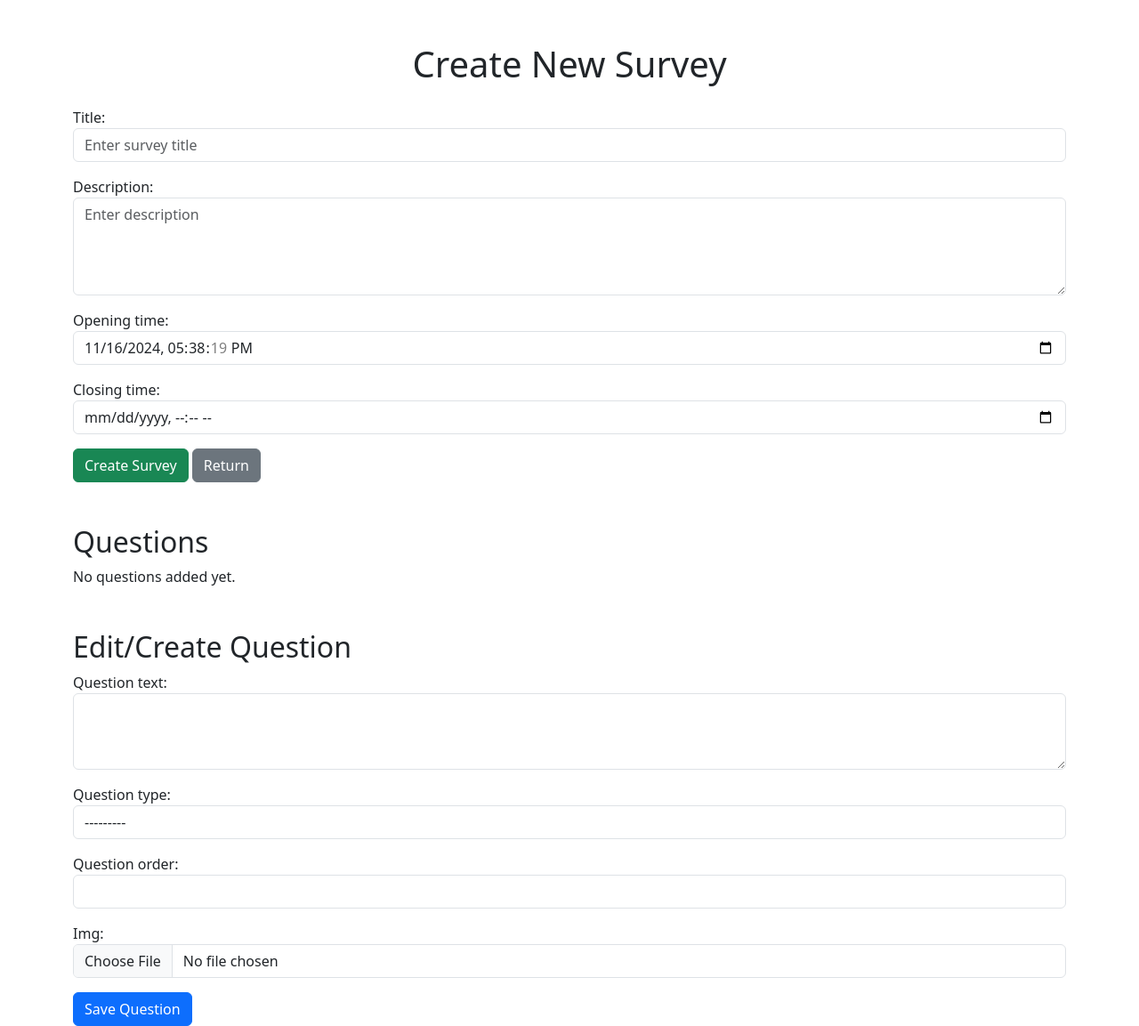
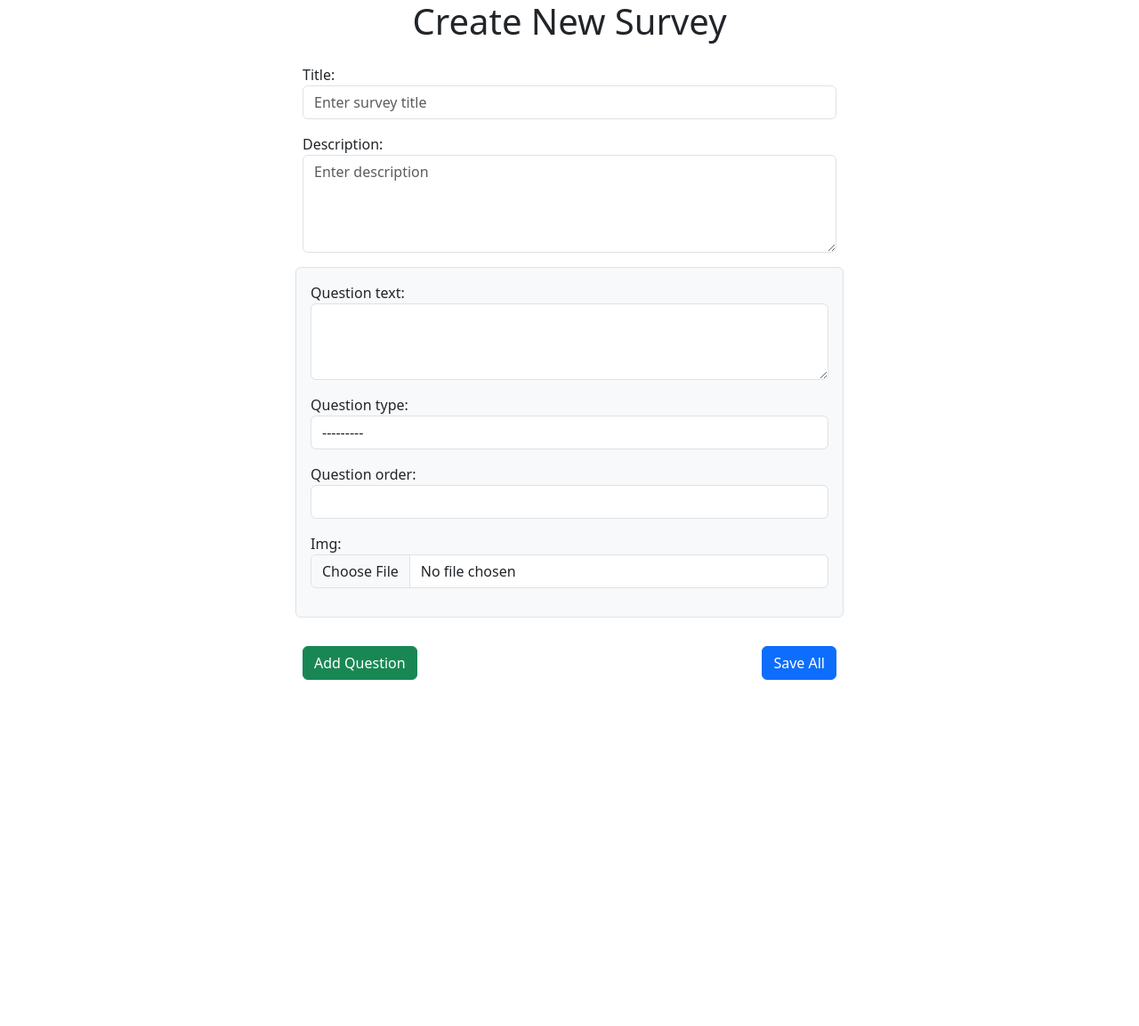
Before and after one commit to fajar-i/Resfound, a Django app: page /create_survey/ in a window 1280 px wide. Shown: the whole page at 89% size. After the commit the page ends 764 px from the top, so only its background shows below. Run offline with Django 5.2, Linux system fonts and the light colour scheme; tables that the repository leaves empty hold one stand-in row (values such as "Sample post").

Commit message:
create survey

```diff
--- a/survey/forms.py
+++ b/survey/forms.py
@@ -6,12 +6,10 @@ from .models import Survey, Question, QuestionType, ResponseChoice
 class FormToCreateSurvey(forms.ModelForm):
     class Meta:
         model = Survey
-        fields = ['title', 'description', 'opening_time', 'closing_time']
+        fields = ['title', 'description']
         widgets = {
             'title': forms.TextInput(attrs={'class': 'form-control', 'placeholder': 'Enter survey title'}),
             'description': forms.Textarea(attrs={'class': 'form-control', 'placeholder': 'Enter description', 'rows': 4}),
-            'opening_time': forms.DateTimeInput(attrs={'type': 'datetime-local', 'class': 'form-control'}),
-            'closing_time': forms.DateTimeInput(attrs={'type': 'datetime-local', 'class': 'form-control'}),
         }
 
 # Form to create questions
--- a/survey/templates/Insert_Question.html
+++ b/survey/templates/Insert_Question.html
@@ -20,26 +20,17 @@
 
     <form method="POST" enctype="multipart/form-data">
         {% csrf_token %}
+
+        <!-- Survey Form -->
         {{ survey_form.as_p }}
-
         {% if survey_form.errors %}
-        <div class="alert alert-danger">
-            {{ survey_form.errors }}
-        </div>
+        <div class="alert alert-danger">{{ survey_form.errors }}</div>
         {% endif %}
 
-        <button type="submit" name="survey_form" class="btn btn-success">save</button>
-        <a href="{% url 'list_my_survey' %}" class="btn btn-secondary">Return</a>
-    </form>
-
-    <div class="container mt-5">
-        <form method="POST" id="dynamic-formset" enctype="multipart/form-data">
-            {% csrf_token %}
-
-            <!-- Available questions -->
-            {{ formset.management_form }}
+        <!-- Question Formset -->
+        {{ question_form.management_form }}
         <div id="form-container" class="row g-3">
-                {% for form in formset %}
+            {% for form in question_form %}
             <div class="col-12 form border p-3 mb-3 bg-light rounded">
                 {{ form.as_p }}
                 {% if form.instance.pk %}
@@ -49,17 +40,19 @@
             {% endfor %}
         </div>
 
-            <!-- Template for new forms -->
+        <!-- Template for new questions -->
         <div id="form-template" class="col-12 form border p-3 mb-3 bg-light rounded" style="display: none;">
-                {{ formset.empty_form.as_p }}
+            {{ question_form.empty_form.as_p }}
             <button type="button" class="btn btn-danger btn-sm delete-form">Remove</button>
         </div>
 
-            <div class="d-flex justify-content-between">
+        <!-- Buttons -->
+        <div class="d-flex justify-content-between mt-3">
             <button type="button" id="add-form" class="btn btn-success">Add Question</button>
-                <button type="submit" class="btn btn-primary">Save</button>
+            <button type="submit" class="btn btn-primary">Save All</button>
         </div>
     </form>
+
     </div>
 
     <script>
--- a/survey/urls.py
+++ b/survey/urls.py
@@ -8,7 +8,7 @@ urlpatterns = [
 
     # Syukri
     path('list_my_survey/', views.list_my_survey, name='list_my_survey'),
-    path('create_survey/', views.create_or_edit_survey, name='create_survey'),
+    path('create_survey/', views.Insert_Question, name='create_survey'),
     path('edit_survey/<int:survey_id>/', views.create_or_edit_survey, name='edit_survey'),
     path('delete_survey/<int:survey_id>/', views.delete_survey, name='delete_survey'),
     path('delete_question/<int:question_id>/', views.delete_question, name='delete_question')
--- a/survey/views.py
+++ b/survey/views.py
@@ -103,33 +103,41 @@ def delete_question(request, question_id):
     else:
         return redirect('Insert_Question', survey_id=question.survey.id)
 
+def Insert_Question(request, survey_id=None):
+    # Get survey instance if editing; otherwise, None for creating
+    survey = get_object_or_404(Survey, pk=survey_id) if survey_id else None
+    is_edit_survey = survey is not None
 
-def Insert_Question(request, survey_id):
-    survey = get_object_or_404(Survey, pk=survey_id)
-    is_edit_survey = bool(survey)
+    # Initialize forms
+    survey_form = FormToCreateSurvey(request.POST or None, instance=survey)
+    question_formset = questionsForm(
+        request.POST or None,
+        request.FILES or None,
+        queryset=survey.questions.all() if survey else Survey.objects.none()
+    )
 
-    # Handle Survey Form Submission
-    survey_form = FormToCreateSurvey(request.POST or None, instance=survey)
-    if 'survey_form' in request.POST and survey_form.is_valid():
-        survey = survey_form.save(commit=False)
-        survey.user = request.user
-        survey.save()
-        return redirect('Insert_Question', survey_id=survey.id)
+    if request.method == 'POST':
+        # Handle both forms' submission
+        if survey_form.is_valid() and question_formset.is_valid():
+            # Save survey
+            survey = survey_form.save(commit=False)
+            survey.user = request.user  # Ensure the user is assigned
+            survey.save()
 
-    # Handle Question Formset Submission
-    formset = questionsForm(request.POST or None, request.FILES or None, queryset=survey.questions.all())
-    if request.method == 'POST' and formset.is_valid():
-        instances = formset.save(commit=False)
-        for instance in instances:
-            instance.survey = survey
-            instance.save()
-        formset.save_m2m()
-        return redirect('Insert_Question', survey_id=survey.id)
+            # Save associated questions
+            question_instances = question_formset.save(commit=False)
+            for question in question_instances:
+                question.survey = survey  # Link questions to the survey
+                question.save()
+            question_formset.save_m2m()
 
-    # Render the template
+            # Redirect to the same page or another appropriate view
+            return redirect('Insert_Question', survey_id=survey.id)
+
+    # Render template
     return render(request, 'insert_question.html', {
         'survey_form': survey_form,
-        'formset': formset,
+        'question_form': question_formset,
         'survey': survey,
         'is_edit_survey': is_edit_survey,
     })
```
Lines whose indentation alone changed are shown as unchanged.
